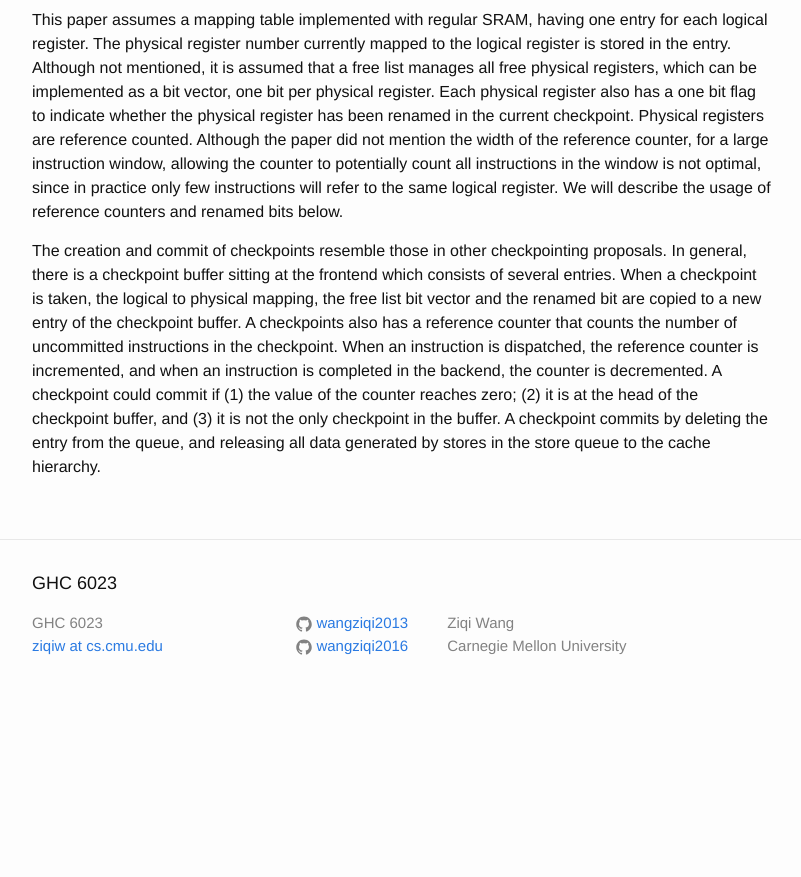
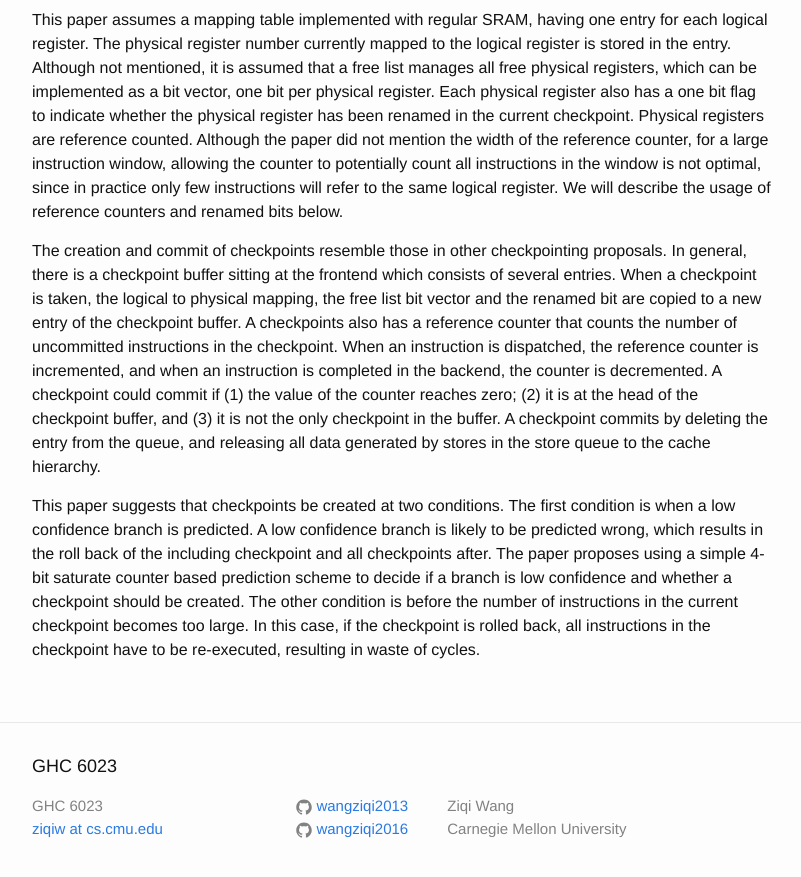
Before and after one commit to wangziqi2013/wangziqi2013.github.io, a Jekyll site: the page built from _posts/2019-09-12-checkpoint-processing-and-recovery.markdown, in a window 1280 px wide and 900 px high, scrolled down 1777 px. Shown: the top 877 px of the window, without its empty margins (238-1039 px from the left). Built offline with Jekyll 4.4.1, drawn with Linux system fonts in a browser that asks for light colours; before the commit the page ends 2494 px from its top, so only the background shows below that.

Commit message:
Adding creation condition

```diff
--- a/_posts/2019-09-12-checkpoint-processing-and-recovery.markdown
+++ b/_posts/2019-09-12-checkpoint-processing-and-recovery.markdown
@@ -75,3 +75,10 @@ the reference counter is incremented, and when an instruction is completed in th
 A checkpoint could commit if (1) the value of the counter reaches zero; (2) it is at the head of the checkpoint buffer, and
 (3) it is not the only checkpoint in the buffer. A checkpoint commits by deleting the entry from the queue, and releasing
 all data generated by stores in the store queue to the cache hierarchy.
+
+This paper suggests that checkpoints be created at two conditions. The first condition is when a low confidence branch is
+predicted. A low confidence branch is likely to be predicted wrong, which results in the roll back of the including checkpoint
+and all checkpoints after. The paper proposes using a simple 4-bit saturate counter based prediction scheme to decide if
+a branch is low confidence and whether a checkpoint should be created. The other condition is before the number of instructions
+in the current checkpoint becomes too large. In this case, if the checkpoint is rolled back, all instructions in the
+checkpoint have to be re-executed, resulting in waste of cycles.
```
